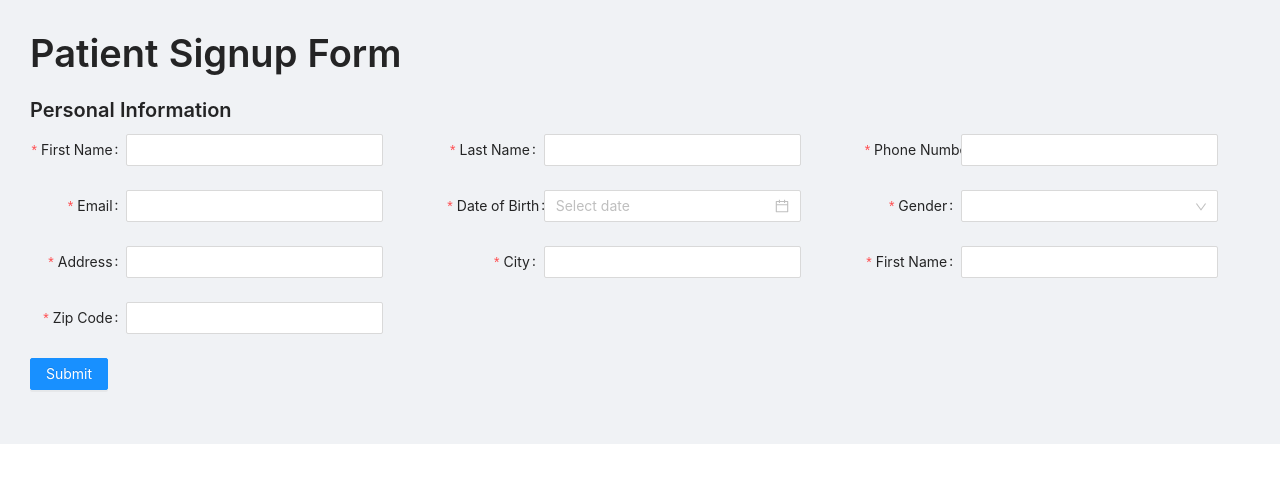
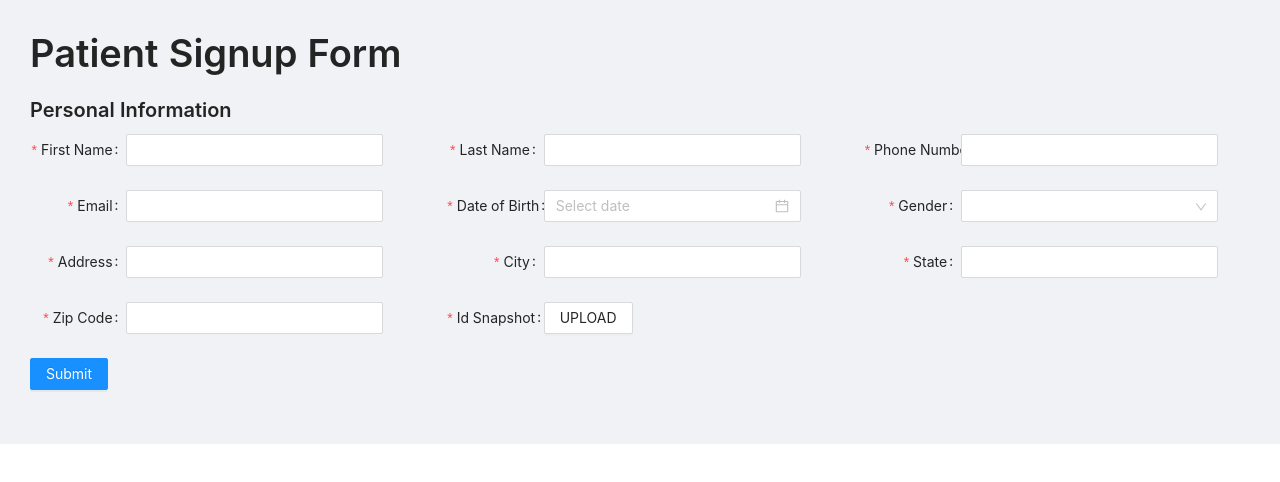
Before and after one commit to kashifali11/patient_signup_form, a React app: page / in a window 1280 px wide. Shown: the top 482 px of the page. Built offline with nearby package versions, Linux system fonts and the light colour scheme.

Commit message:
added upload field

```diff
--- a/src/app/components/userInformationForm/personalInformation/PersonalInformation.jsx
+++ b/src/app/components/userInformationForm/personalInformation/PersonalInformation.jsx
@@ -39,7 +39,7 @@ const addressInfoInput = [
   },
   {
     name: ["personalInfo", "state"],
-    label: "First Name",
+    label: "State",
     rules: [{ required: true, message: "Please input your state name!" }],
   },
   {
@@ -80,14 +80,18 @@ export default function PersonalInformation() {
           </Form.Item>
         </Col>
         <InputTextFieldList inputAttributes={addressInfoInput} />
-        <Col className="gutter-row" span={6} xs={24} xl={8} c>
-          {/* <Form.Item
+        <Col className="gutter-row" span={6} xs={24} xl={8}>
+          <Form.Item
             name={["personalInfo", "snapshotOfId"]}
             label="Id Snapshot"
-            rules={[{ required: true, message: "Please upload snapshot of your Id!" }]}
+            rules={[
+              { required: true, message: "Please upload snapshot of your Id!" },
+            ]}
           >
-
-          </Form.Item> */}
+            <Upload style={{ width: "100%" }}>
+              <Button style={{ width: "100%" }}>UPLOAD</Button>
+            </Upload>
+          </Form.Item>
         </Col>
       </Row>
     </>
```
